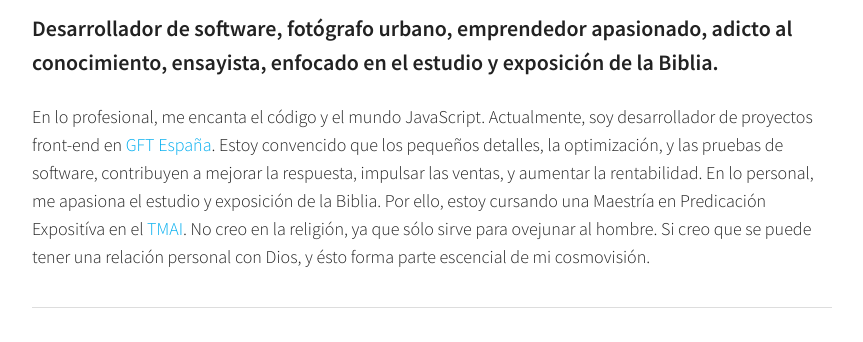
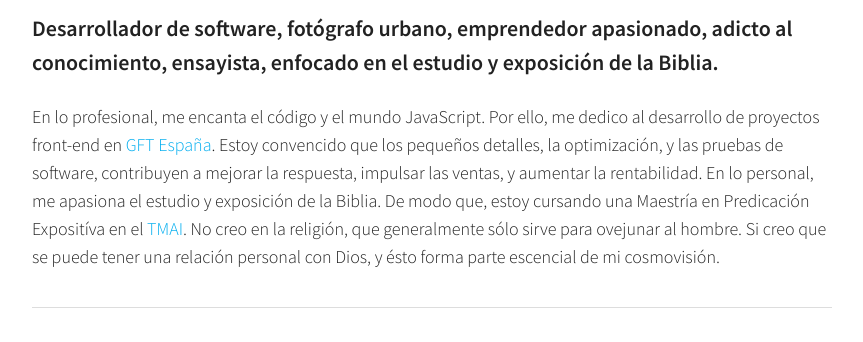
Before and after one commit to abelnnieva/personal-website, a Jekyll site: the page built from index.html, in a window 1280 px wide. Shown: the part 800-1142 px from the top of the page, without its empty margins (208-1071 px from the left). Built offline with Jekyll 4.4.1, drawn with Linux system fonts in a browser that asks for light colours; some web fonts are replaced; the list of posts is cut into pages by our own code.

Commit message:
Bio review

```diff
--- a/index.html
+++ b/index.html
@@ -12,13 +12,13 @@ page-class: page--home
   <h3 class="region__title" itemprop="headline">Desarrollador de software, fotógrafo urbano, emprendedor apasionado,
     adicto al conocimiento, ensayista, enfocado en el estudio y exposición de la Biblia.</h3>
 
-  <span itemprop="description">En lo profesional, me encanta el código y el mundo JavaScript. Actualmente, soy
-    desarrollador de proyectos front-end en <a href="http://www.gft.com/es/" target="_blank">GFT España</a>. Estoy
+  <span itemprop="description">En lo profesional, me encanta el código y el mundo JavaScript. Por ello, me dedico
+    al desarrollo de proyectos front-end en <a href="http://www.gft.com/es/" target="_blank">GFT España</a>. Estoy
     convencido que los pequeños detalles, la optimización, y las pruebas de software, contribuyen a mejorar la
     respuesta, impulsar las ventas, y aumentar la rentabilidad. En lo personal, me apasiona el estudio y exposición de
-    la Biblia. Por ello, estoy cursando una Maestría en Predicación Expositíva en el <a href="https://tmai.org/"
-    target="_blank">TMAI</a>. No creo en la religión, ya que sólo sirve para ovejunar al hombre. Si creo que se puede
-    tener una relación personal con Dios, y ésto forma parte escencial de mi cosmovisión.</span>
+    la Biblia. De modo que, estoy cursando una Maestría en Predicación Expositíva en el <a href="https://tmai.org/"
+    target="_blank">TMAI</a>. No creo en la religión, que generalmente sólo sirve para ovejunar al hombre. Si creo que
+    se puede tener una relación personal con Dios, y ésto forma parte escencial de mi cosmovisión.</span>
 
 </div><!-- /region -->
 
```
